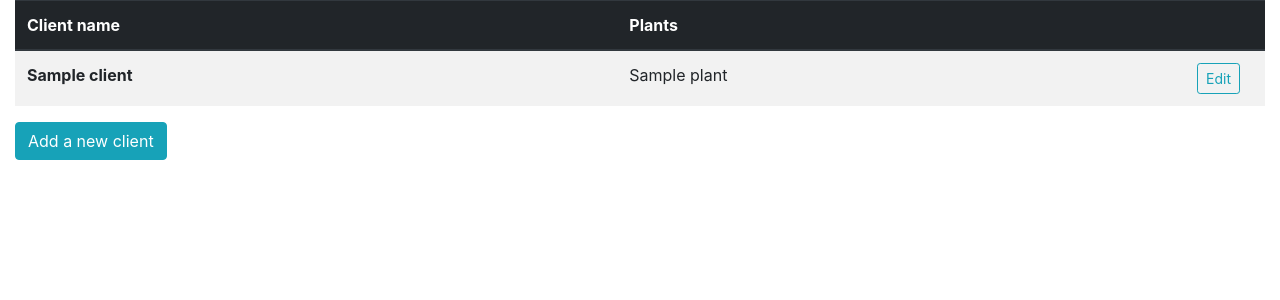
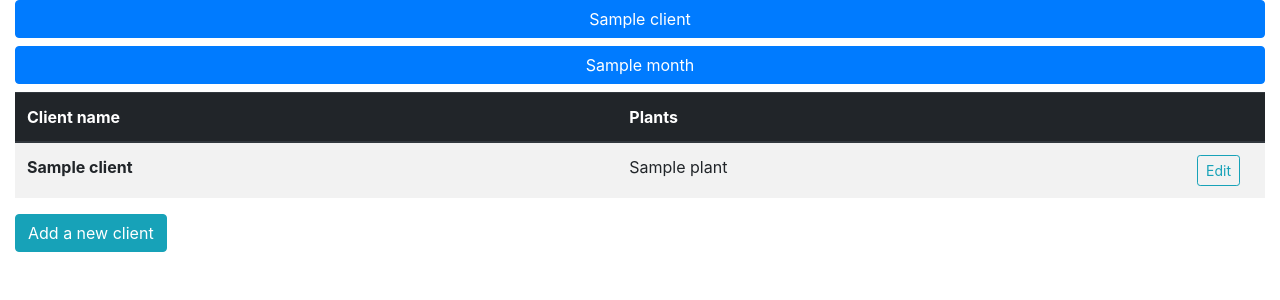
Before and after one commit to tpoomlmly/garden-database, a Flask app: template templates/clients.html in a window 1280 px wide. Shown: the part 112-412 px from the top of the page. Run offline with Flask 2, Linux system fonts and the light colour scheme; the template is opened without the code that fills it: most values are stand-ins (such as "Sample title", 1, 10 or a date in 2020); some libraries are stand-ins or nearby versions.

Commit message:
Add buttons for selecting clients + months

```diff
--- a/templates/clients.html
+++ b/templates/clients.html
@@ -1,6 +1,27 @@
 {% extends "page.html" %}
 {% set title = "Clients" %}
 {% set pagetype = "client" %}
+
+{% block extras %}
+<div class="row">
+    <div class="col">
+        <div class="btn-group d-flex mb-2" role="group">
+            {% for client in data %}
+            <button type="button" class="btn btn-primary w-100">{{ client.name }}</button>
+            {% endfor %}
+        </div>
+    </div>
+</div>
+<div class="row">
+    <div class="col">
+        <div class="btn-group d-flex mb-2" role="group">
+            {% for month in months %}
+            <button type="button" class="btn btn-primary w-100">{{ month }}</button>
+            {% endfor %}
+        </div>
+    </div>
+</div>
+{% endblock %}
 
 {% macro formcontents(client=None) %}
 <!--suppress HtmlUnknownAttribute -->
```
Also changed, not shown: tests.db.
